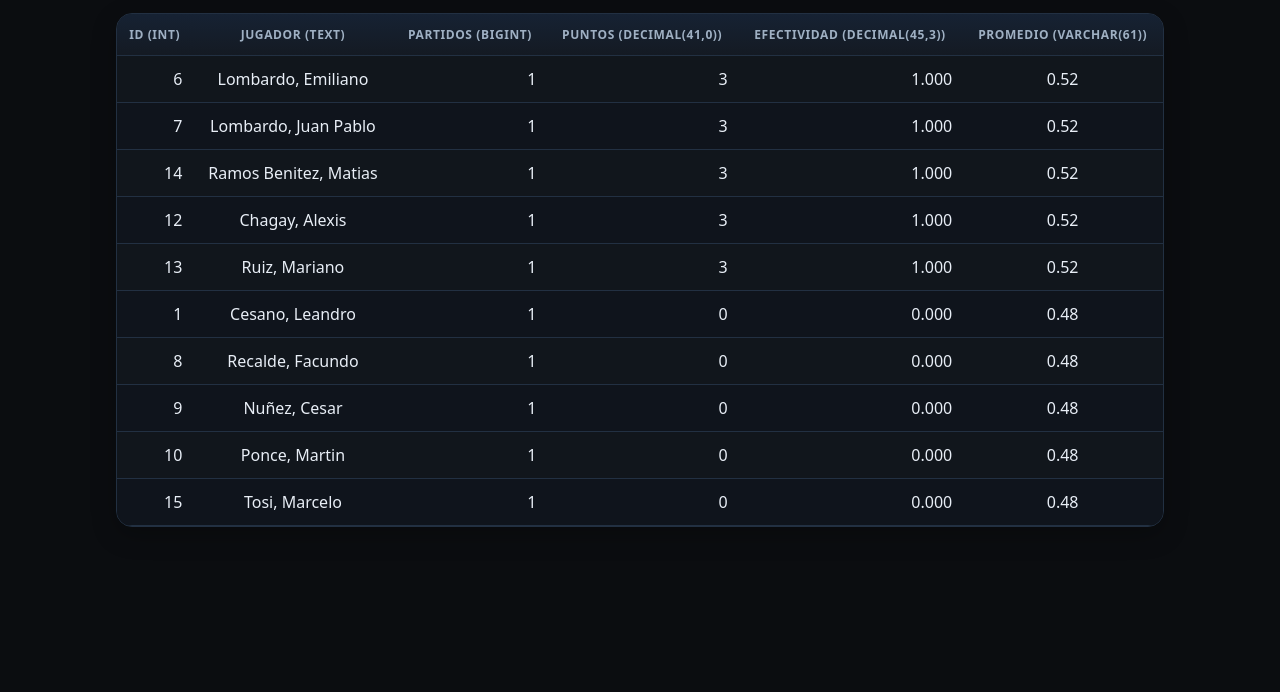
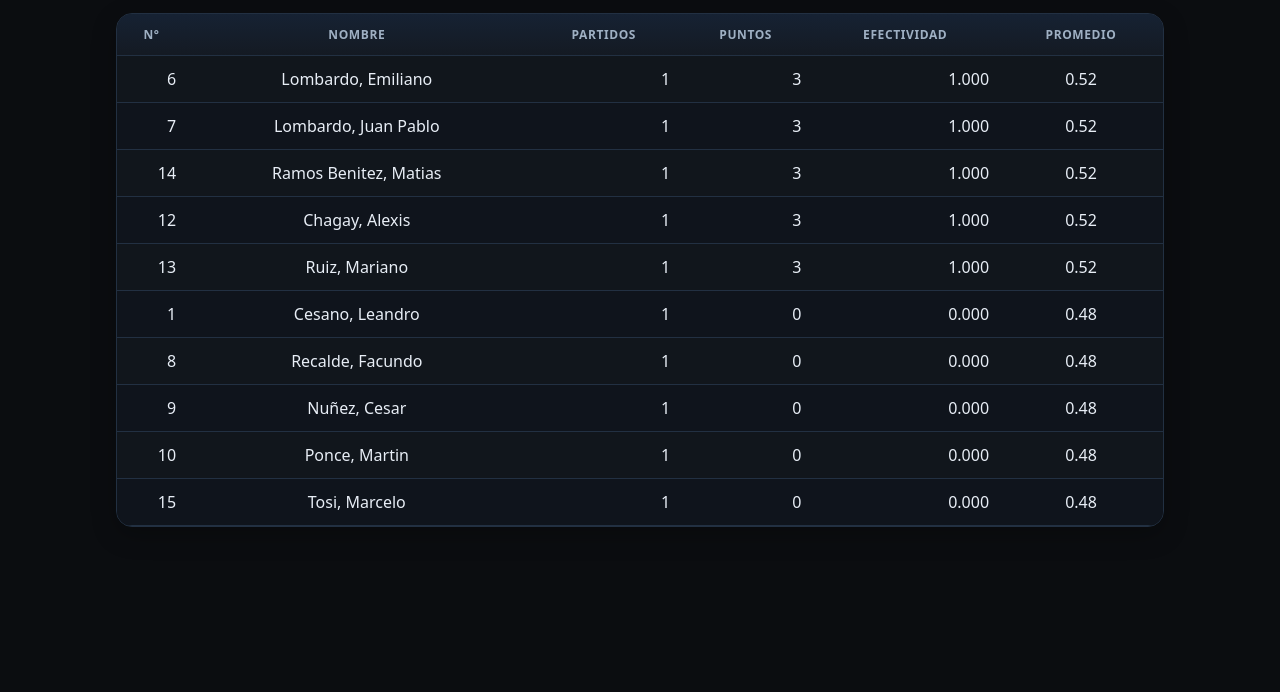
Before and after one commit to Cross-Naicha/fulbo-posiciones, a plain HTML site: page index.html in a window 1280 px wide. Shown: the part 108-800 px from the top of the page. Drawn offline with Linux system fonts and the light colour scheme.

Commit message:
Update index.html

```diff
--- a/index.html
+++ b/index.html
@@ -35,12 +35,12 @@
       <table id="tabla" style="display:none">
         <thead>
           <tr>
-            <th>id (int)</th>
-            <th>jugador (text)</th>
-            <th>partidos (bigint)</th>
-            <th>puntos (decimal(41,0))</th>
-            <th>efectividad (decimal(45,3))</th>
-            <th>promedio (varchar(61))</th>
+            <th>N°</th>
+            <th>Nombre</th>
+            <th>Partidos</th>
+            <th>Puntos</th>
+            <th>Efectividad</th>
+            <th>Promedio</th>
           </tr>
         </thead>
         <tbody id="tbody"></tbody>
```
